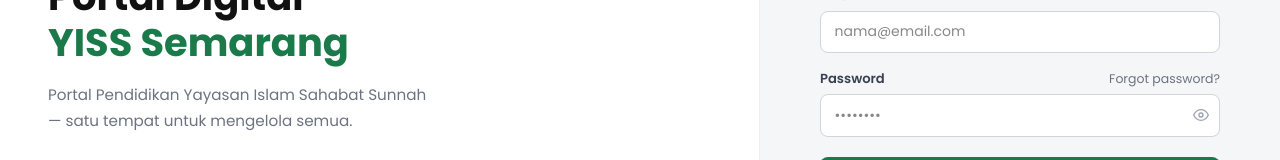
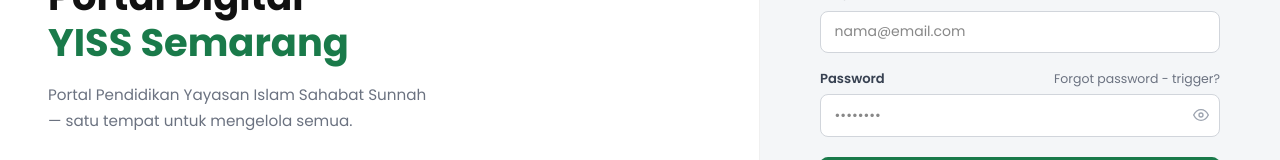
Before and after one commit to amysidra/newadminyiss, a Next.js app: page / in a window 1280 px wide. Shown: the part 358-518 px from the top of the page. Built offline with nearby package versions, Linux system fonts and the light colour scheme; no server answers.

Commit message:
fix: update forgot password link text for clarity

```diff
--- a/app/page.tsx
+++ b/app/page.tsx
@@ -181,7 +181,7 @@
                   className="forgot-link"
                   tabIndex={-1}
                 >
-                  Forgot password?
+                  Forgot password - trigger?
                 </a>
               </div>
               <div className="input-wrapper">
```
